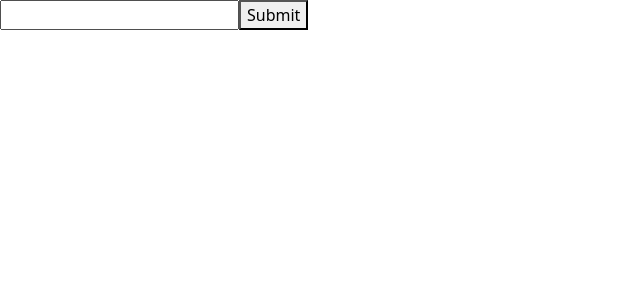
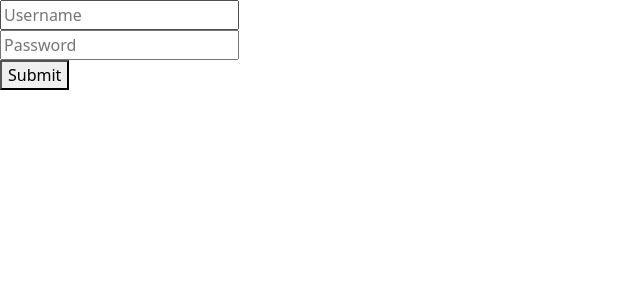
Before and after one commit to kaperrdenden/kossieproject, a React (Create React App) app: page / in a window 1280 px wide. Shown: the top 300 px of the page, without its empty margins (0-640 px from the left). Built offline with nearby package versions, Linux system fonts and the light colour scheme.

Commit message:
username, password input창 두개 만들기

```diff
--- a/src/App.js
+++ b/src/App.js
@@ -17,21 +17,17 @@ function App() {
 
 // return 내부에 있는 것들은 JSX. html, js도 아니다.
 
-  const [text, setText] = useState('Dong');
+  const [username, setUsername] = useState('');
+  const [password, setPassword] = useState('');
   const onSubmit = ()=>{
     alert('submitted');
   }
 
 
-
-const updateText = () => {
-  setText("hello");
-  console.log(text);
-}
-
   return (
     <div className='App'>
-      <input/>
+      <input placeholder='Username'/> <br />
+      <input placeholder='Password'/> <br />
       <button onClick={onSubmit}>Submit</button>
 
 
```
